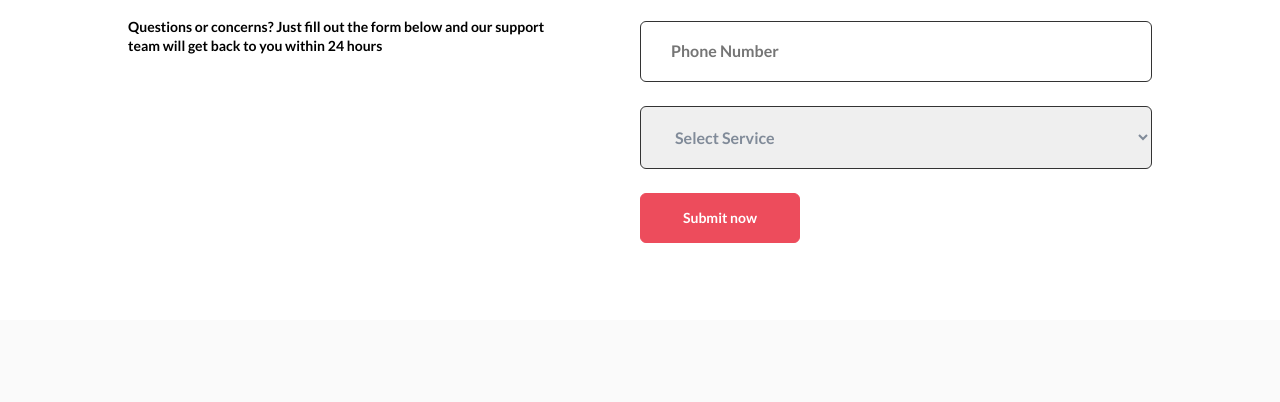
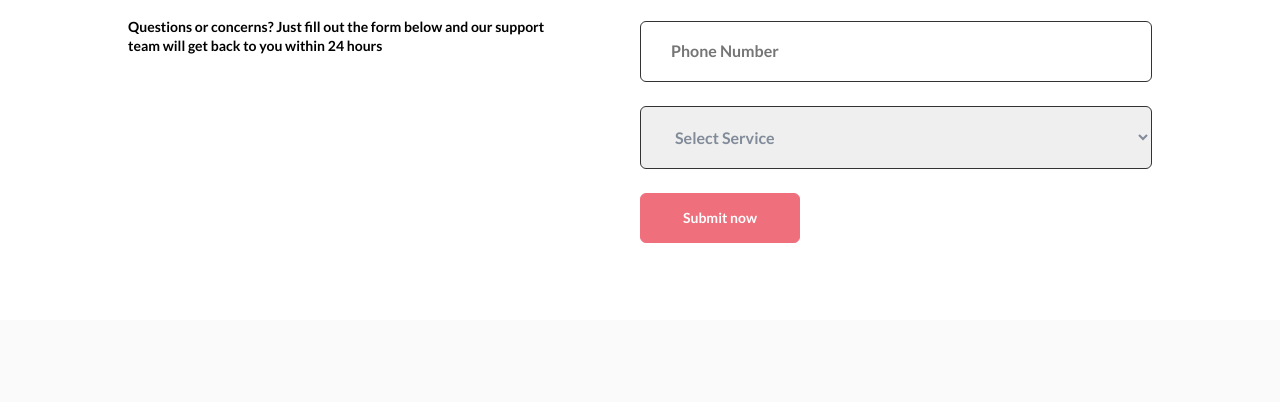
Before and after one commit to AntonChetveryk/blackhawk, a plain HTML site: page hw5/index.html in a window 1280 px wide. In both pictures the pointer is over the button "Submit now". Shown: the part 680-1082 px from the top of the page. Drawn offline with Linux system fonts and the light colour scheme.

Commit message:
button hover

```diff
--- a/hw5/style.css
+++ b/hw5/style.css
@@ -113,6 +113,11 @@ main {
   font-size: 14px;
 }
 
+.main-form button:hover {
+  cursor: pointer;
+  opacity: 0.8;
+}
+
 .main-form div {
   display: flex;
 }
```
